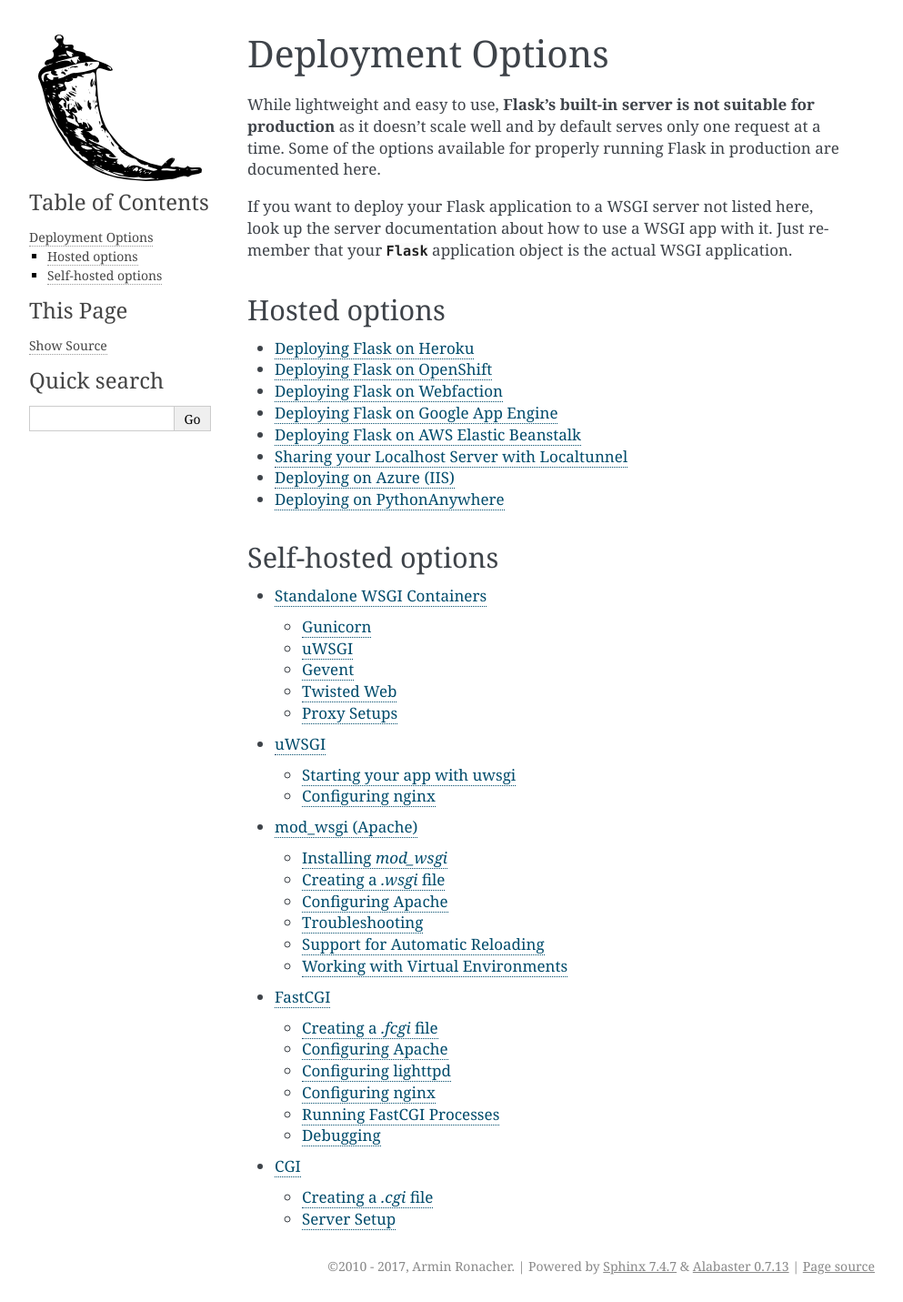
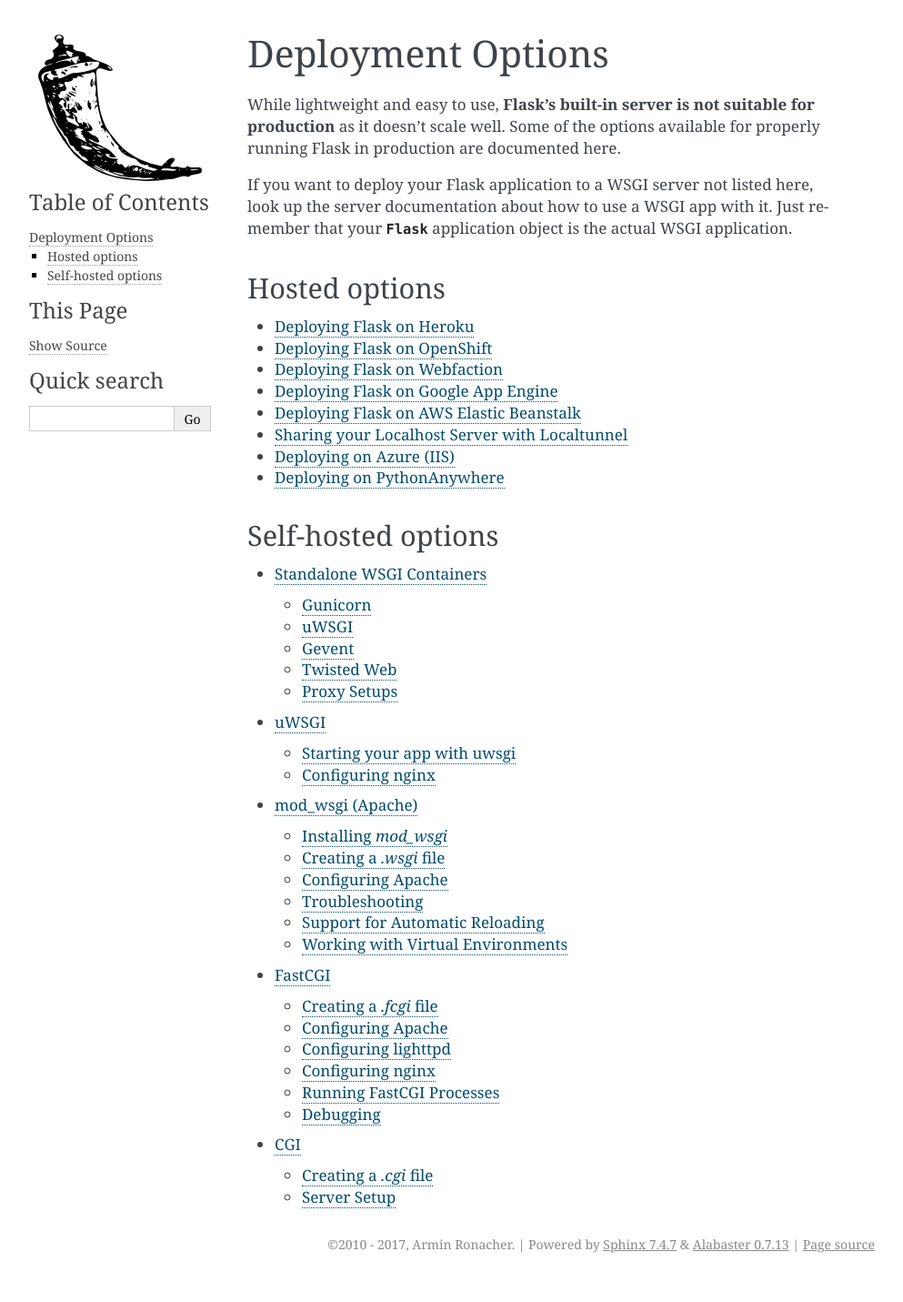
Before and after one commit to th37rose/ava_backend, a Sphinx documentation site: the page built from docs/deploying/index.rst, in a window 1280 px wide. Shown: the whole page at 91% size, without its empty margins (148-1141 px from the left). Built offline with Sphinx 7.4.7, drawn with Linux system fonts in a browser that asks for light colours; after the commit the page ends 1407 px from its top, so only the background shows below that.

Commit message:
Docs: update built-in server description

```diff
--- a/docs/deploying/index.rst
+++ b/docs/deploying/index.rst
@@ -4,9 +4,8 @@ Deployment Options
 ==================
 
 While lightweight and easy to use, **Flask's built-in server is not suitable
-for production** as it doesn't scale well and by default serves only one
-request at a time.  Some of the options available for properly running Flask in
-production are documented here.
+for production** as it doesn't scale well.  Some of the options available for
+properly running Flask in production are documented here.
 
 If you want to deploy your Flask application to a WSGI server not listed here,
 look up the server documentation about how to use a WSGI app with it.  Just
```
